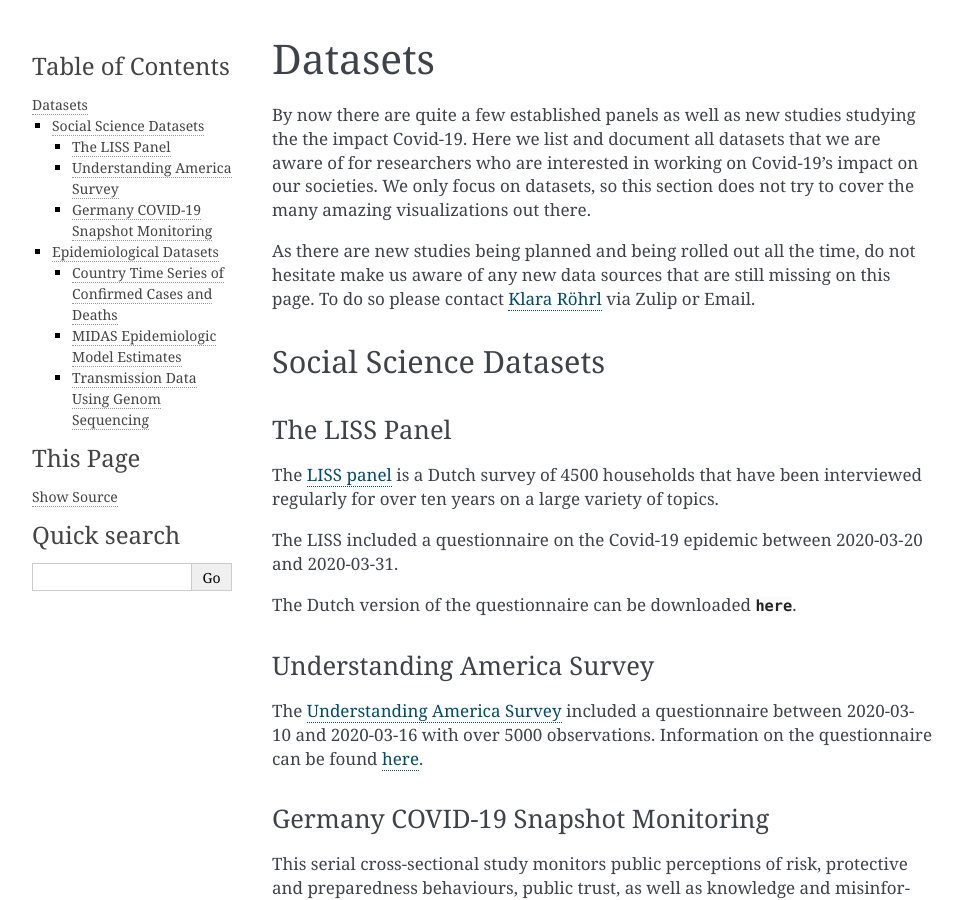
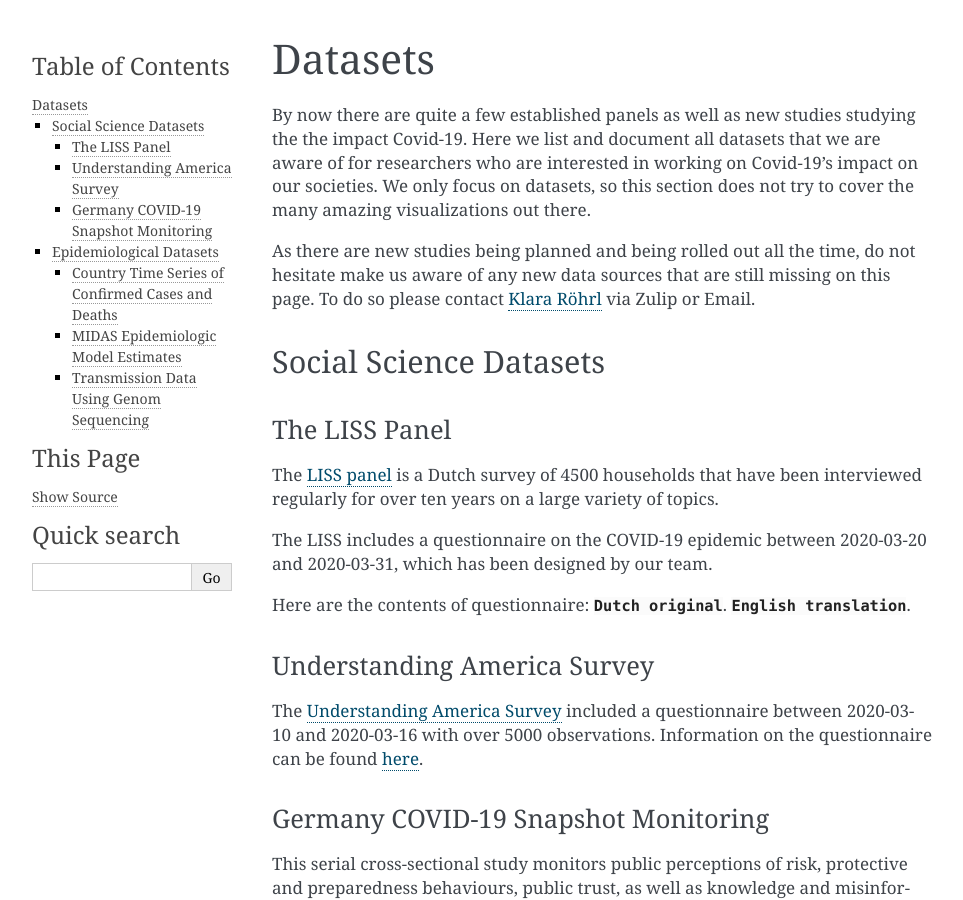
Before and after one commit to covid-19-impact-lab/covid-19-impact-lab, a Sphinx documentation site: the page built from docs/source/datasets.rst, in a window 1280 px wide and 900 px high. Shown: the whole window, without its empty margins (148-1111 px from the left). Built offline with Sphinx 7.4.7, drawn with Linux system fonts in a browser that asks for light colours.

Commit message:
English translation.

```diff
--- a/docs/source/datasets.rst
+++ b/docs/source/datasets.rst
@@ -21,17 +21,20 @@ The LISS Panel
 
 The `LISS panel <https://www.lissdata.nl/>`_ is a Dutch survey of 4500 households that have been interviewed regularly for over ten years on a large variety of topics.
 
-The LISS included a questionnaire on the Covid-19 epidemic between 2020-03-20 and 2020-03-31.
+The LISS includes a questionnaire on the COVID-19 epidemic between 2020-03-20 and 2020-03-31, which has been designed by our team.
 
 .. The questionnaire covered:
 ..
 .. - beliefs about the extent of the epidemic, ways to fight it and its consequences
-.. - behavior changes in response to the epidemic and policy measures
-.. - support for hypothetical and satisfaction with implemented policy measures
+.. - behavioral changes in response to the epidemic and policy measures
+.. - support for policy measures on social distancing, both as implemented and hypothetical
 .. - qualifications and willingness to support the health care system
+.. -
 
-The Dutch version of the questionnaire can be downloaded
-:download:`here <../_static/LISS_covid19_questionnaire_dutch_20200320_1.0.pdf>`.
+Here are the contents of questionnaire:
+:download:`Dutch original <../_static/LISS_covid19_questionnaire_dutch_20200320_1.0.pdf>`.
+:download:`English translation <../_static/LISS_covid19_questionnaire_english_20200320_1.0.pdf>`.
+
 
 Understanding America Survey
 =============================
```
Also changed, not shown: 1 other file.
